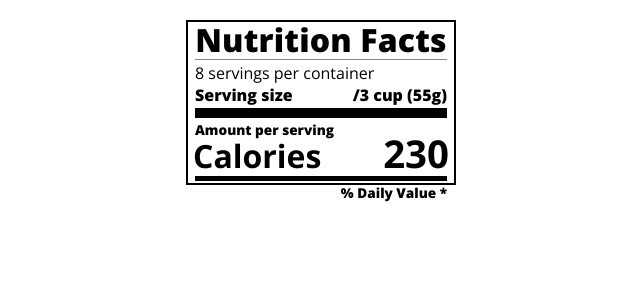
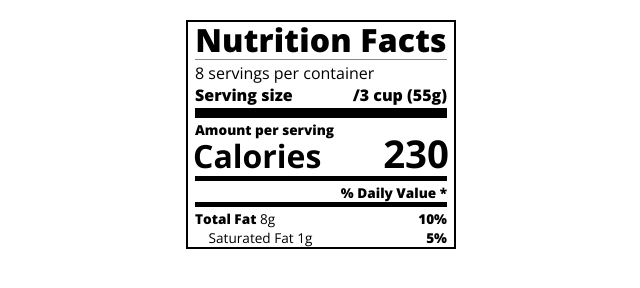
Before and after one commit to MsMLyons/NutritionLabel, a plain HTML site: page index.html in a window 1280 px wide. Shown: the whole page, without its empty margins (319-959 px from the left). Drawn offline with nearby package versions, Linux system fonts and the light colour scheme.

Commit message:
Update label third section

```diff
--- a/index.html
+++ b/index.html
@@ -25,6 +25,9 @@
         <div class="divider md"></div>
         <div class="daily-value sm-text">
             <p class="right bold">% Daily Value *</p>
+            <div class="divider md"></div>
+            <p><span class="bold">Total Fat</span> 8g <span class="bold right">10%</span></p>
+            <p class="indent">Saturated Fat 1g <span class="bold right">5%</span></p>
         </div>
     </div>
 
--- a/styles.css
+++ b/styles.css
@@ -30,6 +30,7 @@ p {
 .divider {
     border-bottom: 1px solid #888989;
     margin: 2px 0;
+    clear: right; /* clears the float property from the .right selector */
 }
 
 .bold {
@@ -66,3 +67,8 @@ p {
 .md {
     height: 5px;
 }
+
+
+.indent {
+    margin-left: 1em;
+}
```
